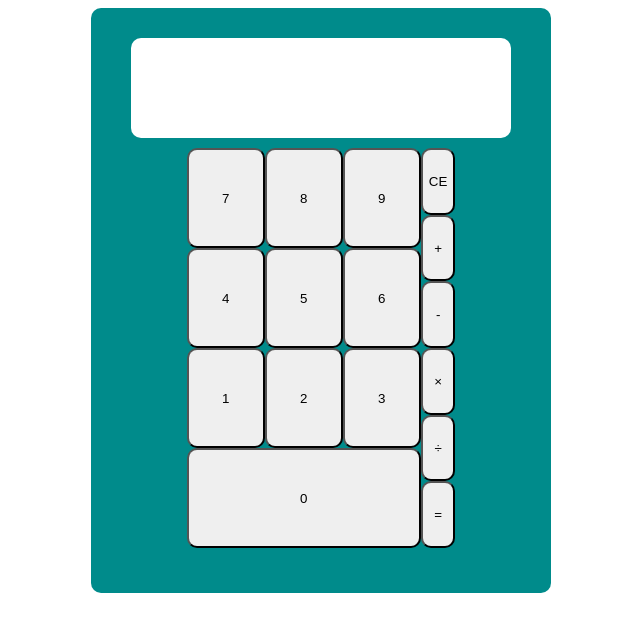
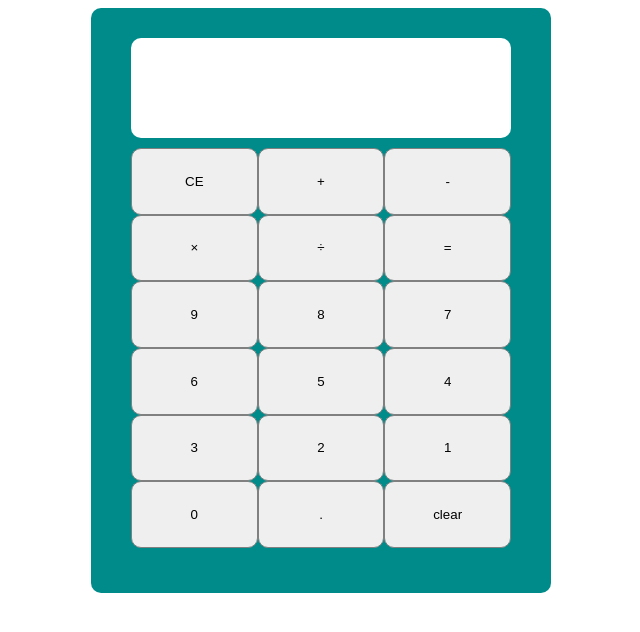
Before and after one commit to Hiya-its-Aya/calculator, a plain HTML site: page index.html in a window 1280 px wide. Shown: the whole page, without its empty margins (319-959 px from the left). Drawn offline with Linux system fonts and the light colour scheme.

Commit message:
more stuff

```diff
--- a/index.html
+++ b/index.html
@@ -4,36 +4,35 @@
     <meta charset="UTF-8">
     <title>Calculator</title>
     <link rel="stylesheet" href="styles.css">
-    <script src="script.js"></script>
+
 </head>
 <body>
     <div id="calc-body">
         <div id="calc-screen"></div>
         <div id="calc-buttons">
-            <div id = 'command-buttons'>
-                <button class="reset">CE</button>
-                <button class="add">+</button>
-                <button class="subtract">-</button>
-                <button class="multiply">&#215</button>
-                <button class="divide">&#247</button>
-                <button class="equals">=</button>
-            </div>
-            <div id = "number-buttons">
-                <button class="9">9</button>
-                <button class="8">8</button>
-                <button class="7">7</button>
-                <button class="6">6</button>
-                <button class="5">5</button>
-                <button class="4">4</button>
-                <button class="3">3</button>
-                <button class="2">2</button>
-                <button class="1">1</button>
-                <button class="0">0</button>
-
-            </div>
+            <button id="reset">CE</button>
+            <button id="add">+</button>
+            <button id="subtract">-</button>
+            <button id="multiply">&#215</button>
+            <button id="divide">&#247</button>
+            <button id="equals">=</button>
+            <button id="9">9</button>
+            <button id="8">8</button>
+            <button id="7">7</button>
+            <button id="6">6</button>
+            <button id="5">5</button>
+            <button id="4">4</button>
+            <button id="3">3</button>
+            <button id="2">2</button>
+            <button id="1">1</button>
+            <button id="0">0</button>
+            <button id=".">.</button>
+            <button id="clear">clear</button>
+        </div>
         </div>
 
     </div>
 
+    <script src="script.js"></script>
 </body>
 </html>
--- a/script.js
+++ b/script.js
@@ -1,23 +1,45 @@
-const buttons = document.querySelectorAll('button');
+
 const screen= document.querySelector('#calc-screen');
 
 
+//print buttons pressed on screen
+//clear, one click for current entry, two to start over
+//do math functions
+function add(num1, num2){
+    const newNum = num1 + num2
+    console.log(newNum)
+}
 
-//print buttons pressed on screen
-// function numSelect(){
-    buttons.forEach(button =>{
-        button.addEventListener('click', function(){
-            console.log(className)
-            // const content = document.createElement('div');
-            // content.classList.add('content');
-            // content.textContent = "l";
-            // screen.appendchild(content)
-        })
-    })
-// }
+function sub(num1, num2){
+    const newNum = num1 - num2
+    console.log(newNum)
+}
 
-// numSelect()
+function mult(num1, num2){
+    const newNum = num1 * num2
+    console.log(newNum)
+}
 
-//clear, one click for current entry, two to start over
-//do math function
+function div(num1, num2){
+    const newNum = num1 / num2
+    console.log(newNum)
+}
+
+//operator function
+
+function operator(){
+    const buttons = document.querySelectorAll('button');
+    buttons.forEach((button) => {
+        button.addEventListener('click', () => {
+
+        });
+    });
+}
+
+
+operator()
+
+
+
+
 //return answer on screen
--- a/styles.css
+++ b/styles.css
@@ -2,7 +2,7 @@
 
 body{
     display: flex;
-    font-family: 'Franklin Gothic Medium', 'Arial Narrow', Arial, sans-serif;
+    font-family: 'Segoe UI', Tahoma, Geneva, Verdana, sans-serif;
     align-items: center;
     justify-content: center;
 }
@@ -26,33 +26,14 @@ body{
 }
 #calc-buttons{
     padding: 10px;
-    display: flex;
-    flex-direction: row-reverse;
+    display: grid;
     height: 400px;
-    width: 400px;
-    justify-content: center;
-
+    width: 380px;
+    grid-template-columns: repeat(3, 1fr);
 }
 
-#number-buttons {
-    display: flex;
-    flex-direction: row-reverse;
-    flex-wrap: wrap;
-
+#calc-buttons > button{
+    border-radius: 10px;
+    border: .5px solid gray;
+    font-family: fantasy;
 }
-
-#number-buttons > button{
-    flex: 1 1 31%;
-    border-radius: 10px;
-
-}
-
-#command-buttons{
-    display: flex;
-    flex-direction: column;
-}
-
-#command-buttons > button{
-    flex: 1 1;
-    border-radius: 10px;
-}
```
